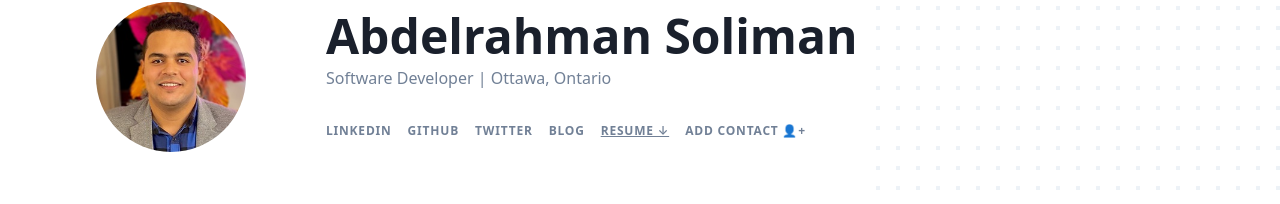
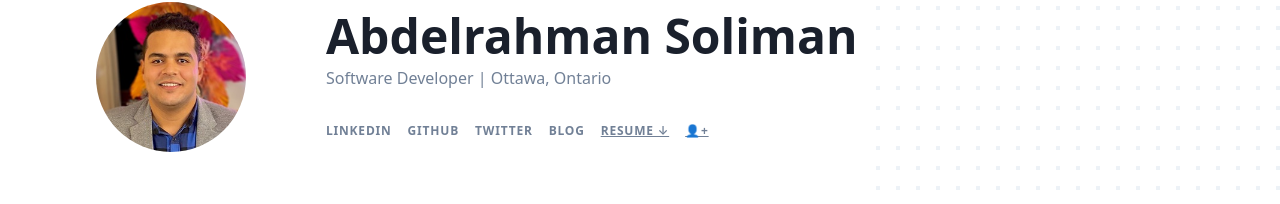
Before and after one commit to asolimandev/asoliman.dev, a Gatsby site: page / in a window 1280 px wide. Shown: the part 94-298 px from the top of the page. Built offline with nearby package versions, Linux system fonts and the light colour scheme; Gatsby itself is replaced by a stand-in of ours.

Commit message:
maryland

```diff
--- a/src/components/header/index.jsx
+++ b/src/components/header/index.jsx
@@ -21,7 +21,24 @@ const Header = ({ metadata = {}, noBlog = false }) => {
   const linkedin = get(metadata, 'linkedin', false);
   const twitter = get(metadata, 'twitter', false);
   const createVCard = () => {
-    const vcfData = `BEGIN:VCARD VERSION:3.0 FN;CHARSET=UTF-8:Abdelrahman Soliman N;CHARSET=UTF-8:Soliman;Abdelrahman;;; GENDER:M BDAY:19970923 EMAIL;CHARSET=UTF-8;type=HOME,INTERNET:a.soliman2026@gmail.com EMAIL;CHARSET=UTF-8;type=WORK,INTERNET:AbdelrahmanSoliman@cmail.carleton.ca TEL;TYPE=HOME,VOICE:6138533666 ADR;CHARSET=UTF-8;TYPE=HOME:;;3158 Uplands Dr;Ottawa;Ontario;K1V 0A8;Canada TITLE;CHARSET=UTF-8:Teaching Assistant ORG;CHARSET=UTF-8:Carleton University URL;CHARSET=UTF-8:https://asoliman.dev X-SOCIALPROFILE;TYPE=linkedin:https://www.linkedin.com/in/asolimandev X-SOCIALPROFILE;TYPE=Github:https://github.com/asolimandev X-SOCIALPROFILE;TYPE=twitter:https://twitter.com/asolimandev REV:2023-04-04T12:39:15.346Z END:VCARD`;
+    const vcfData = `BEGIN:VCARD
+    VERSION:3.0
+    FN;CHARSET=UTF-8:Abdelrahman Soliman
+    N;CHARSET=UTF-8:Soliman;Abdelrahman;;;
+    GENDER:M
+    BDAY:19970923
+    EMAIL;CHARSET=UTF-8;TYPE=HOME,INTERNET:a.soliman2026@gmail.com
+    EMAIL;CHARSET=UTF-8;TYPE=WORK,INTERNET:AbdelrahmanSoliman@cmail.carleton.ca
+    TEL;TYPE=HOME,VOICE:6138533666
+    ADR;CHARSET=UTF-8;TYPE=HOME:;;3158 Uplands Dr;Ottawa;Ontario;K1V 0A8;Canada
+    TITLE;CHARSET=UTF-8:Teaching Assistant
+    ORG;CHARSET=UTF-8:Carleton University
+    URL;CHARSET=UTF-8:https://asoliman.dev
+    X-SOCIALPROFILE;TYPE=linkedin:https://www.linkedin.com/in/asolimandev
+    X-SOCIALPROFILE;TYPE=Github:https://github.com/asolimandev
+    X-SOCIALPROFILE;TYPE=twitter:https://twitter.com/asolimandev
+    REV:2023-04-04T12:39:15.346Z
+    END:VCARD`;
     return vcfData;
   };
   const vCardData = createVCard();
@@ -77,7 +94,7 @@ const Header = ({ metadata = {}, noBlog = false }) => {
           </li>
           <li className={classes.item}>
             <a className={classes.link} href={vcfDataUrl} download="asoliman.vcf">
-              Add Contact 👤+
+              <u>👤+</u>
             </a>
           </li>
         </ul>
```
